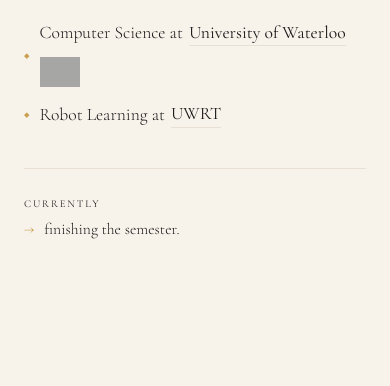
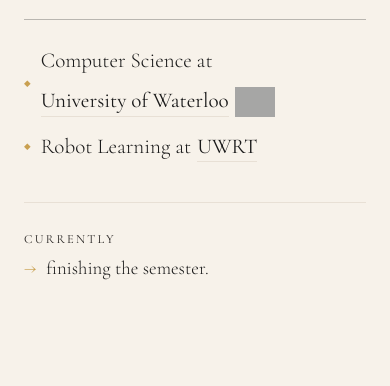
Before and after one commit to Subhaan50/subhaan-portfolio, a website built with Vite: page index.html in a window 390 px wide. Shown: the part 458-844 px from the top of the page. Built offline with nearby package versions, Linux system fonts and the light colour scheme; grey boxes are pictures that could not be loaded.

Commit message:
Scale up base font size by 120% for better readability

```diff
--- a/styles.css
+++ b/styles.css
@@ -17,7 +17,7 @@
 }
 
 html {
-  font-size: 22px;
+  font-size: 26.4px;
   scroll-behavior: smooth;
 }
 
@@ -436,7 +436,7 @@
 }
 
 @media (max-width: 480px) {
-  html { font-size: 16px; }
+  html { font-size: 19.2px; }
 
   .sidebar-inner {
     flex-direction: column;
```
